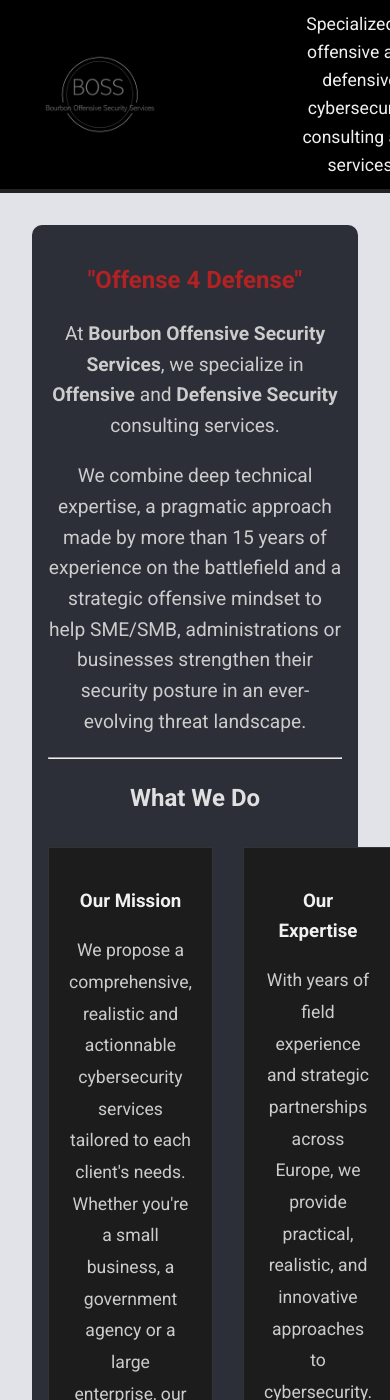
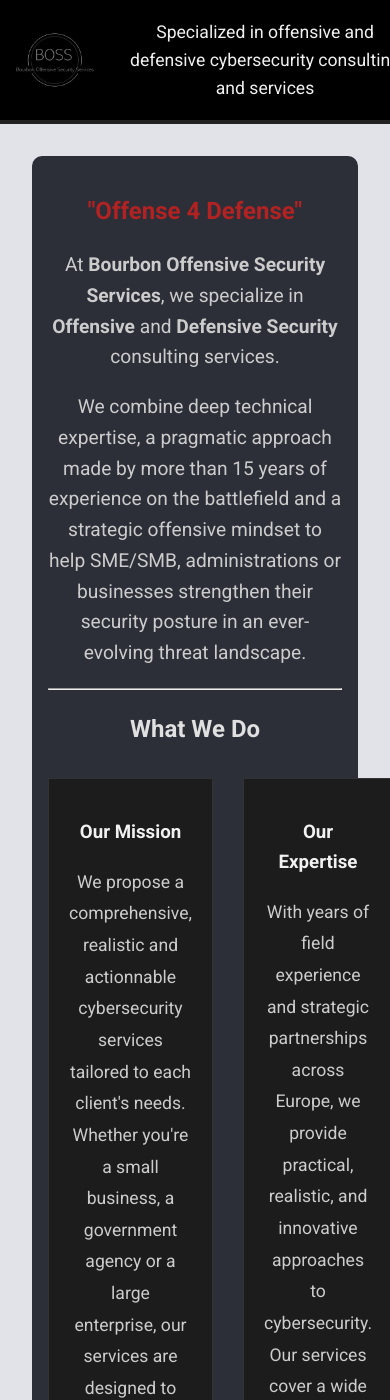
Before and after one commit to kmkz/BOSS.github.io, a Jekyll site: the page built from index.md, in a window 390 px wide and 1400 px high. Built offline with Jekyll 4.4.1, drawn with Linux system fonts in a browser that asks for light colours.

Commit message:
css party

```diff
--- a/_layouts/default.html
+++ b/_layouts/default.html
@@ -133,6 +133,35 @@
 }
 
 
+/* Responsive - Tablettes et petits écrans (max-width: 768px) */
+@media screen and (max-width: 768px) {
+  .site-header {
+    padding: 10px 20px; /* Un peu moins d’espace */
+  }
+
+  .logo {
+    width: 120px;       /* Logo réduit */
+    height: 120px;
+    margin-right: 30px;
+  }
+
+  .site-title {
+    font-size: 22px;    /* Taille du texte réduite */
+  }
+}
+
+/* Responsive - Téléphones (max-width: 480px) */
+@media screen and (max-width: 480px) {
+  .site-header {
+    padding: 10px 15px;  /* Moins de padding pour les écrans très petits */
+  }
+
+  .logo {
+    width: 100px;        /* Logo encore plus petit */
+    height: 100px;
+    margin-right: 20px;  /* Espacement plus petit entre logo et texte */
+  }
+
 
 
 
```
